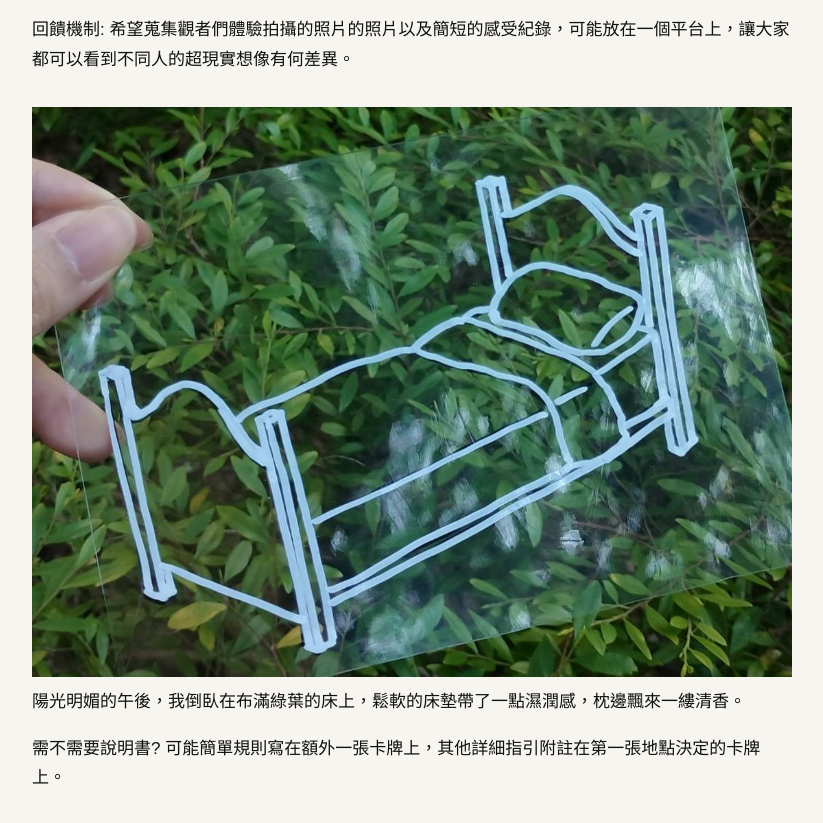
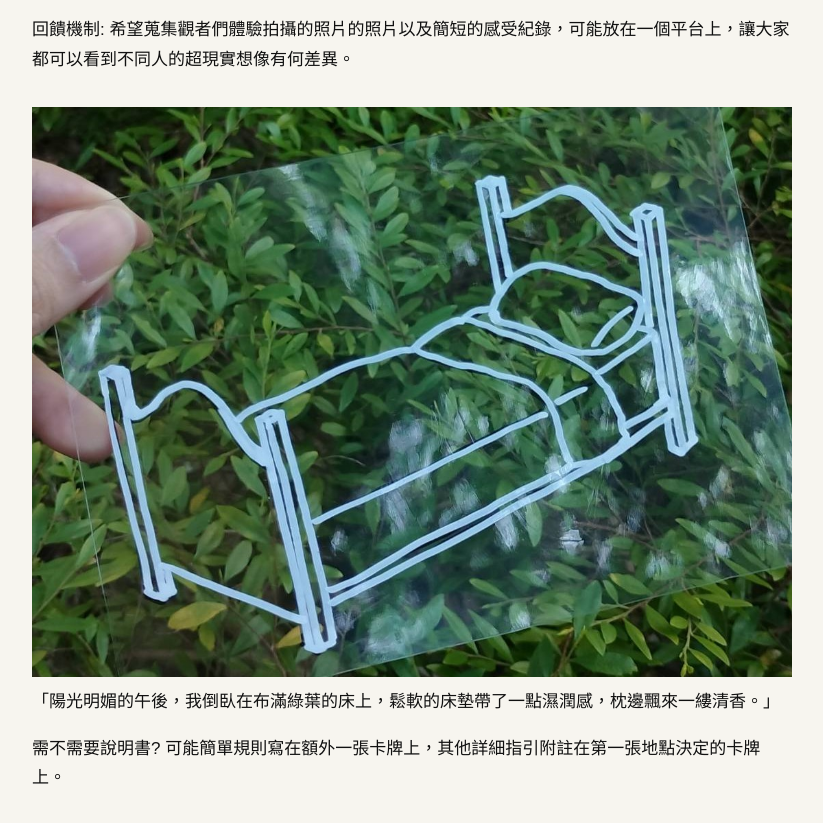
Before and after one commit to ivyjih/fieldworkarchive, a Jekyll site: the page built from weeks/week-08.md, in a window 1280 px wide and 900 px high, scrolled down 3852 px. Shown: the top 823 px of the window, without its empty margins (48-871 px from the left). Built offline with Jekyll 4.4.1, drawn with Linux system fonts in a browser that asks for light colours.

```diff
--- a/weeks/week-08.md
+++ b/weeks/week-08.md
@@ -48,6 +48,6 @@ permalink: /weeks/week-08/
 回饋機制: 希望蒐集觀者們體驗拍攝的照片的照片以及簡短的感受紀錄，可能放在一個平台上，讓大家都可以看到不同人的超現實想像有何差異。
 
 ![床]({{ '/assets/images/test061102.jpg' | relative_url }})
-陽光明媚的午後，我倒臥在布滿綠葉的床上，鬆軟的床墊帶了一點濕潤感，枕邊飄來一縷清香。
+「陽光明媚的午後，我倒臥在布滿綠葉的床上，鬆軟的床墊帶了一點濕潤感，枕邊飄來一縷清香。」
 
 需不需要說明書? 可能簡單規則寫在額外一張卡牌上，其他詳細指引附註在第一張地點決定的卡牌上。
```
